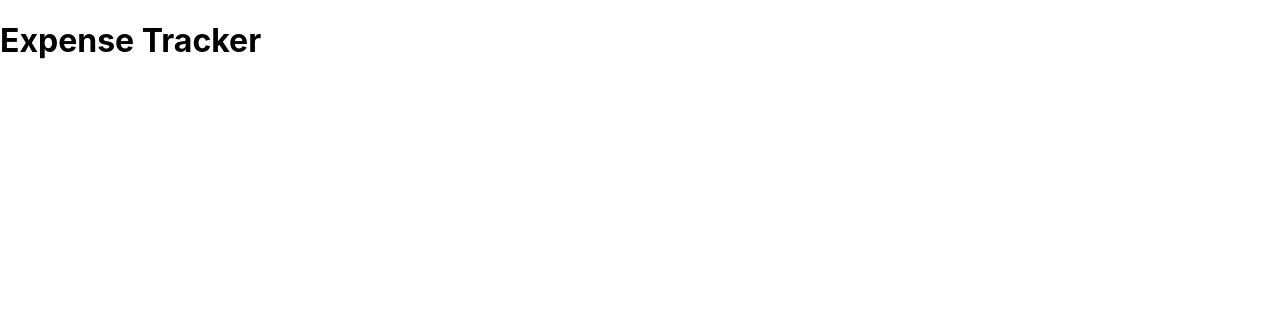
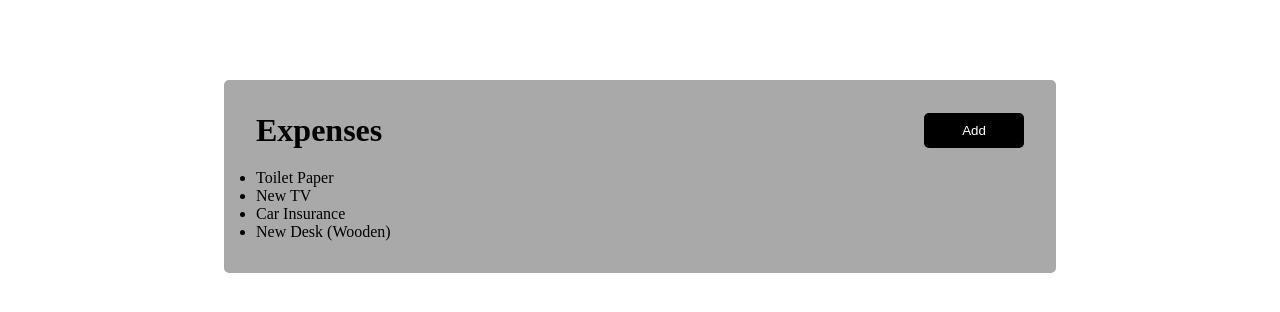
Before and after one commit to vargassormm1/expense-tracker, a React (Create React App) app: page / in a window 1280 px wide. Shown: the top 312 px of the page. Built offline with nearby package versions, Linux system fonts and the light colour scheme.

Commit message:
added css files and created Header, Button, and List components

```diff
--- a/src/App.js
+++ b/src/App.js
@@ -1,7 +1,33 @@
+import Header from "./Components/Header";
+import List from "./Components/List";
+
 function App() {
+  const expenses = [
+    {
+      id: "e1",
+      title: "Toilet Paper",
+      amount: 94.12,
+      date: new Date(2020, 7, 14),
+    },
+    { id: "e2", title: "New TV", amount: 799.49, date: new Date(2021, 2, 12) },
+    {
+      id: "e3",
+      title: "Car Insurance",
+      amount: 294.67,
+      date: new Date(2021, 2, 28),
+    },
+    {
+      id: "e4",
+      title: "New Desk (Wooden)",
+      amount: 450,
+      date: new Date(2021, 5, 12),
+    },
+  ];
+
   return (
-    <div className="App">
-      <h1>Expense Tracker</h1>
+    <div className="container">
+      <Header expenses={expenses} />
+      <List expenses={expenses} />
     </div>
   );
 }
--- /dev/null
+++ b/src/Components/Button.js
@@ -0,0 +1,9 @@
+const Button = (props) => {
+  return (
+    <button className="btn" style={{ backgroundColor: props.color }}>
+      {props.text}
+    </button>
+  );
+};
+
+export default Button;
--- /dev/null
+++ b/src/Components/Header.js
@@ -0,0 +1,12 @@
+import Button from "./Button";
+
+const Header = (props) => {
+  return (
+    <div className="header">
+      <h1>Expenses</h1>
+      <Button text="Add" color="black" />
+    </div>
+  );
+};
+
+export default Header;
--- /dev/null
+++ b/src/Components/List.js
@@ -0,0 +1,11 @@
+const List = (props) => {
+  return (
+    <ul>
+      {props.expenses.map((expense) => {
+        return <li>{expense.title}</li>;
+      })}
+    </ul>
+  );
+};
+
+export default List;
--- a/src/index.css
+++ b/src/index.css
@@ -1,13 +1,28 @@
-body {
+* {
+  box-sizing: border-box;
   margin: 0;
-  font-family: -apple-system, BlinkMacSystemFont, 'Segoe UI', 'Roboto', 'Oxygen',
-    'Ubuntu', 'Cantarell', 'Fira Sans', 'Droid Sans', 'Helvetica Neue',
-    sans-serif;
-  -webkit-font-smoothing: antialiased;
-  -moz-osx-font-smoothing: grayscale;
+  padding: 0;
 }
 
-code {
-  font-family: source-code-pro, Menlo, Monaco, Consolas, 'Courier New',
-    monospace;
+.container {
+  padding: 2rem;
+  background-color: darkgray;
+  margin: 5rem auto;
+  width: 65%;
+  border-radius: 5px;
 }
+
+.header {
+  display: flex;
+  justify-content: space-between;
+  align-items: center;
+  margin-bottom: 20px;
+}
+
+.btn {
+  padding: 10px;
+  width: 100px;
+  border: none;
+  border-radius: 5px;
+  color: white;
+}
--- a/src/index.js
+++ b/src/index.js
@@ -1,17 +1,7 @@
-import React from 'react';
-import ReactDOM from 'react-dom';
-import './index.css';
-import App from './App';
-import reportWebVitals from './reportWebVitals';
+import React from "react";
+import ReactDOM from "react-dom";
 
-ReactDOM.render(
-  <React.StrictMode>
-    <App />
-  </React.StrictMode>,
-  document.getElementById('root')
-);
+import "./index.css";
+import App from "./App";
 
-// If you want to start measuring performance in your app, pass a function
-// to log results (for example: reportWebVitals(console.log))
-// or send to an analytics endpoint. Learn more: https://bit.ly/CRA-vitals
-reportWebVitals();
+ReactDOM.render(<App />, document.getElementById("root"));
--- a/src/reportWebVitals.js
+++ /dev/null
@@ -1,13 +0,0 @@
-const reportWebVitals = onPerfEntry => {
-  if (onPerfEntry && onPerfEntry instanceof Function) {
-    import('web-vitals').then(({ getCLS, getFID, getFCP, getLCP, getTTFB }) => {
-      getCLS(onPerfEntry);
-      getFID(onPerfEntry);
-      getFCP(onPerfEntry);
-      getLCP(onPerfEntry);
-      getTTFB(onPerfEntry);
-    });
-  }
-};
-
-export default reportWebVitals;
```
